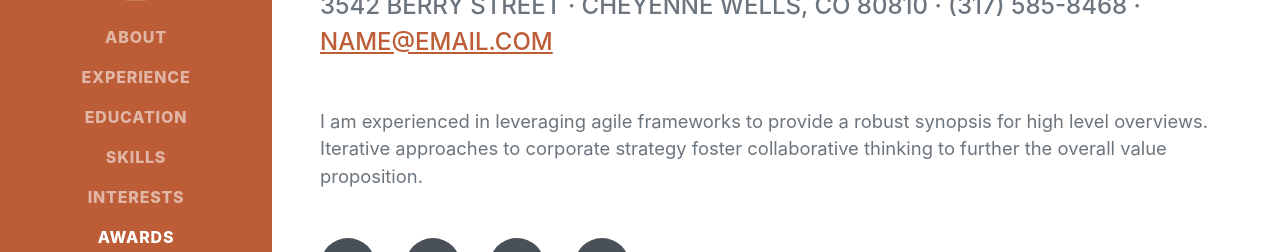
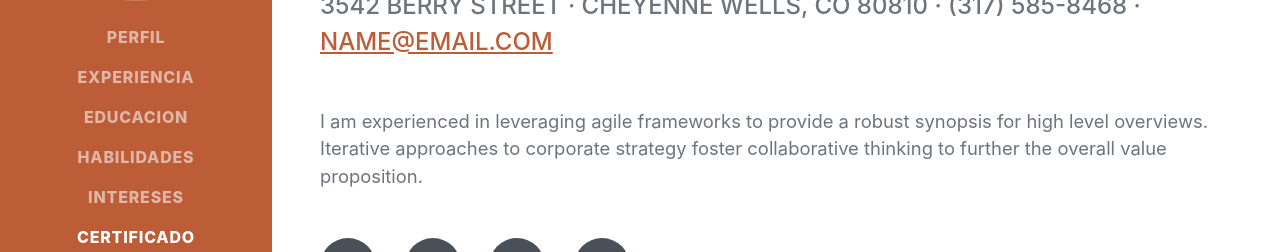
Before and after one commit to GREYSIALAYO/CURRICULUMVITAI, a plain HTML site: page index.html in a window 1280 px wide. Shown: the part 355-607 px from the top of the page. Drawn offline with nearby package versions, Linux system fonts and the light colour scheme; a web font is replaced by a local one.

Commit message:
Update index.html

```diff
--- a/index.html
+++ b/index.html
@@ -25,19 +25,19 @@
             <button class="navbar-toggler" type="button" data-bs-toggle="collapse" data-bs-target="#navbarResponsive" aria-controls="navbarResponsive" aria-expanded="false" aria-label="Toggle navigation"><span class="navbar-toggler-icon"></span></button>
             <div class="collapse navbar-collapse" id="navbarResponsive">
                 <ul class="navbar-nav">
-                    <li class="nav-item"><a class="nav-link js-scroll-trigger" href="#about">About</a></li>
-                    <li class="nav-item"><a class="nav-link js-scroll-trigger" href="#experience">Experience</a></li>
-                    <li class="nav-item"><a class="nav-link js-scroll-trigger" href="#education">Education</a></li>
-                    <li class="nav-item"><a class="nav-link js-scroll-trigger" href="#skills">Skills</a></li>
-                    <li class="nav-item"><a class="nav-link js-scroll-trigger" href="#interests">Interests</a></li>
-                    <li class="nav-item"><a class="nav-link js-scroll-trigger" href="#awards">Awards</a></li>
+                    <li class="nav-item"><a class="nav-link js-scroll-trigger" href="PERFIL">PERFIL</a></li>
+                    <li class="nav-item"><a class="nav-link js-scroll-trigger" href="#EXPERIENCIA">EXPERIENCIA</a></li>
+                    <li class="nav-item"><a class="nav-link js-scroll-trigger" href="#EDUCACION">EDUCACION</a></li>
+                    <li class="nav-item"><a class="nav-link js-scroll-trigger" href="#HABILIDADES">HABILIDADES</a></li>
+                    <li class="nav-item"><a class="nav-link js-scroll-trigger" href="#INTERESES">INTERESES</a></li>
+                    <li class="nav-item"><a class="nav-link js-scroll-trigger" href="#CERTIFICADO">CERTIFICADO</a></li>
                 </ul>
             </div>
         </nav>
         <!-- Page Content-->
         <div class="container-fluid p-0">
             <!-- About-->
-            <section class="resume-section" id="about">
+            <section class="resume-section" id="PERFIL">
                 <div class="resume-section-content">
                     <h1 class="mb-0">
                         Clarence
@@ -58,9 +58,9 @@
             </section>
             <hr class="m-0" />
             <!-- Experience-->
-            <section class="resume-section" id="experience">
+            <section class="resume-section" id="EXPERIENCIA">
                 <div class="resume-section-content">
-                    <h2 class="mb-5">Experience</h2>
+                    <h2 class="mb-5">EXPERIENCIA</h2>
                     <div class="d-flex flex-column flex-md-row justify-content-between mb-5">
                         <div class="flex-grow-1">
                             <h3 class="mb-0">Senior Web Developer</h3>
@@ -97,9 +97,9 @@
             </section>
             <hr class="m-0" />
             <!-- Education-->
-            <section class="resume-section" id="education">
+            <section class="resume-section" id="EDUCACION">
                 <div class="resume-section-content">
-                    <h2 class="mb-5">Education</h2>
+                    <h2 class="mb-5">EDUCACION</h2>
                     <div class="d-flex flex-column flex-md-row justify-content-between mb-5">
                         <div class="flex-grow-1">
                             <h3 class="mb-0">University of Colorado Boulder</h3>
@@ -121,9 +121,9 @@
             </section>
             <hr class="m-0" />
             <!-- Skills-->
-            <section class="resume-section" id="skills">
+            <section class="resume-section" id="HABILIDADES">
                 <div class="resume-section-content">
-                    <h2 class="mb-5">Skills</h2>
+                    <h2 class="mb-5">HABILIDADES</h2>
                     <div class="subheading mb-3">Programming Languages & Tools</div>
                     <ul class="list-inline dev-icons">
                         <li class="list-inline-item"><i class="fab fa-html5"></i></li>
@@ -162,18 +162,18 @@
             </section>
             <hr class="m-0" />
             <!-- Interests-->
-            <section class="resume-section" id="interests">
+            <section class="resume-section" id="INTERESES">
                 <div class="resume-section-content">
-                    <h2 class="mb-5">Interests</h2>
+                    <h2 class="mb-5">INTERESES</h2>
                     <p>Apart from being a web developer, I enjoy most of my time being outdoors. In the winter, I am an avid skier and novice ice climber. During the warmer months here in Colorado, I enjoy mountain biking, free climbing, and kayaking.</p>
                     <p class="mb-0">When forced indoors, I follow a number of sci-fi and fantasy genre movies and television shows, I am an aspiring chef, and I spend a large amount of my free time exploring the latest technology advancements in the front-end web development world.</p>
                 </div>
             </section>
             <hr class="m-0" />
             <!-- Awards-->
-            <section class="resume-section" id="awards">
+            <section class="resume-section" id="CERTIFICADO">
                 <div class="resume-section-content">
-                    <h2 class="mb-5">Awards & Certifications</h2>
+                    <h2 class="mb-5">CERTIFICADO</h2>
                     <ul class="fa-ul mb-0">
                         <li>
                             <span class="fa-li"><i class="fas fa-trophy text-warning"></i></span>
```
